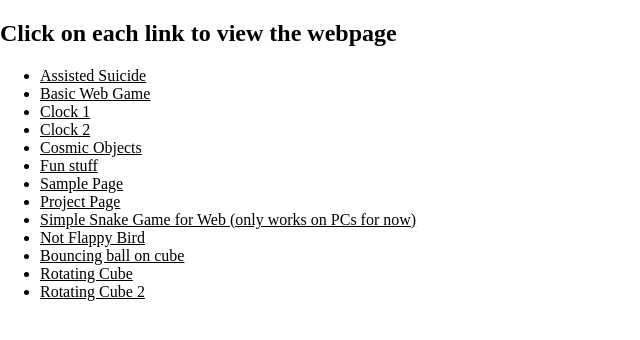
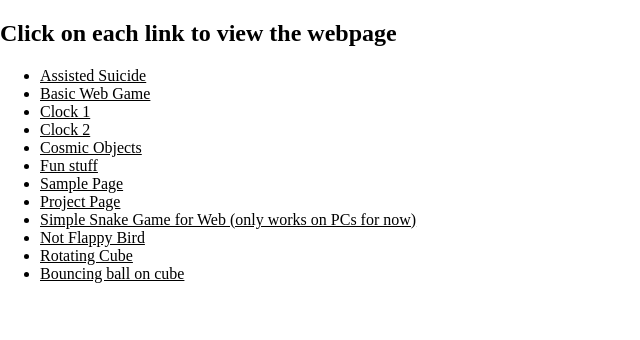
Before and after one commit to Chukxz/Small-Website-Projects, a plain HTML site: page index.html in a window 1280 px wide. Shown: the whole page, without its empty margins (0-640 px from the left). Drawn offline with Linux system fonts and the light colour scheme; files whose address does not match are found by name.

Commit message:
Update index.html

```diff
--- a/index.html
+++ b/index.html
@@ -70,18 +70,13 @@
                 </a>
             </li>
             <li>
-                <a href="source/3d.html">
-                    Bouncing ball on cube
-                </a>
-            </li>
-            <li>
                 <a href="whateverThisIs/IndexSource.html">
                     Rotating Cube
                 </a>
             </li>
             <li>
                 <a href="whateverThisIs/IndexSource2.html">
-                    Rotating Cube 2
+                    Bouncing ball on cube
                 </a>
             </li>
         </ul>
```
